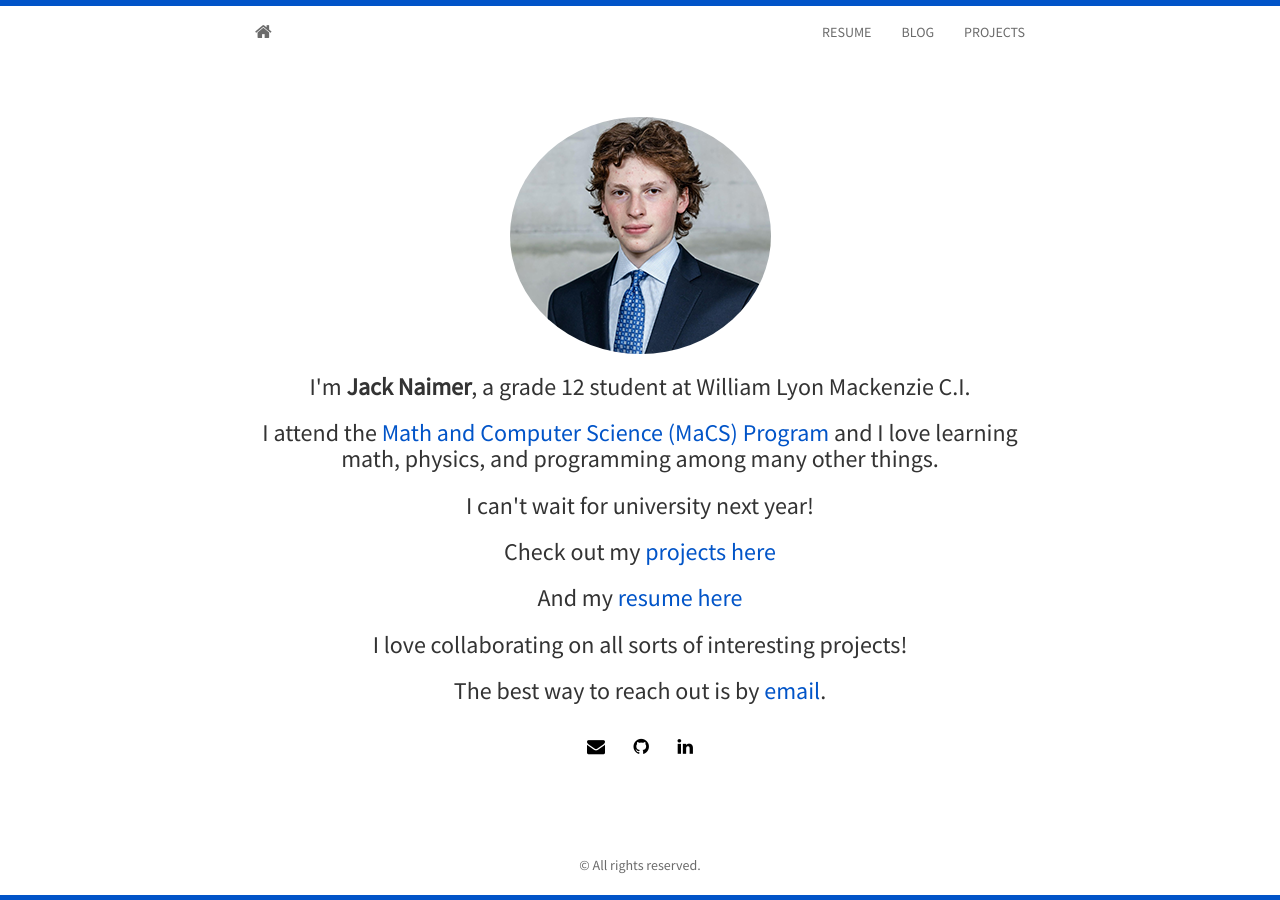
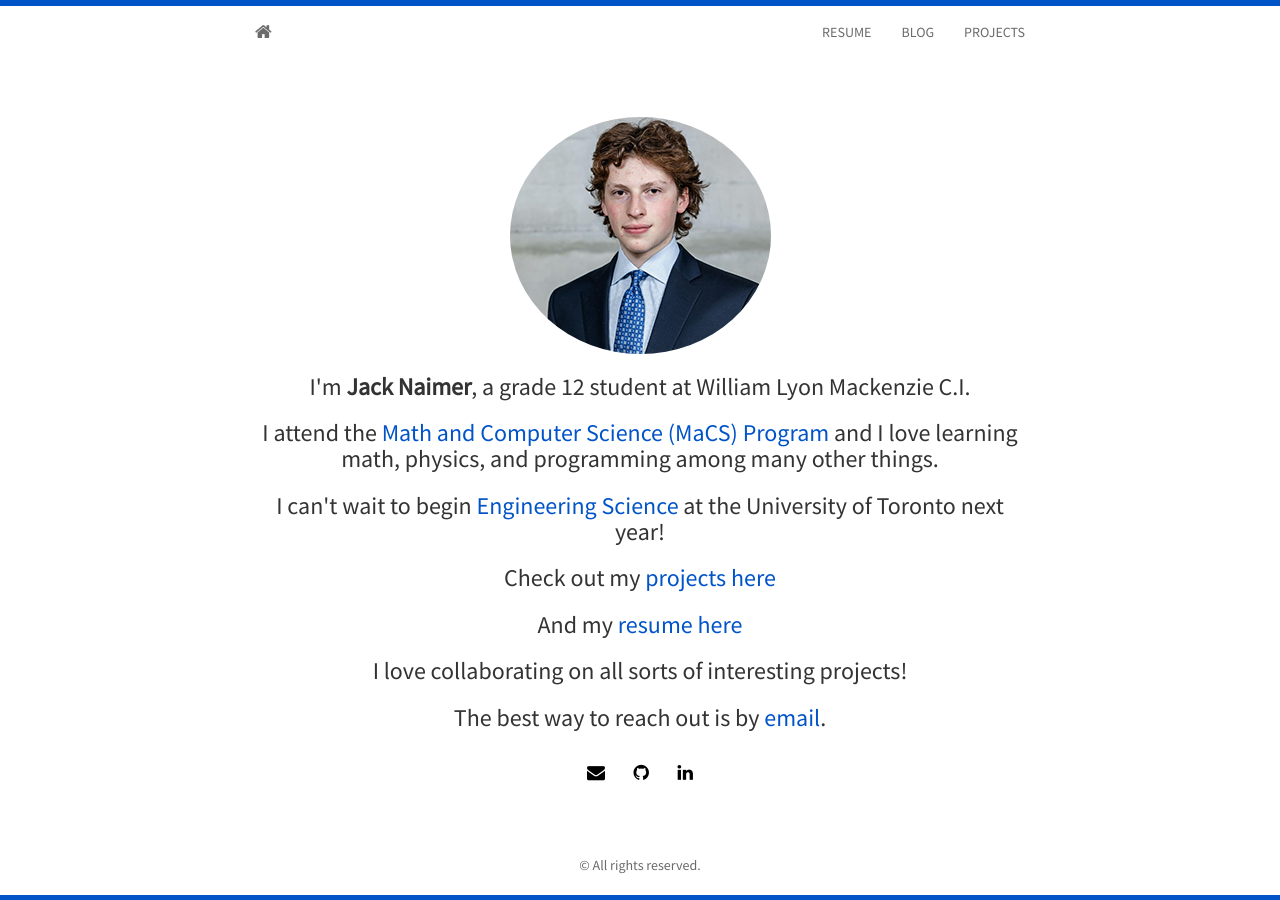
Before and after one commit to jackn11/jackn11.github.io, a Jekyll site: the page built from index.html, in a window 1280 px wide. Built offline with Jekyll 4.4.1, drawn with Linux system fonts in a browser that asks for light colours; nearby versions of some CDN libraries; the list of posts is cut into pages by our own code.

Commit message:
Update index.html

```diff
--- a/index.html
+++ b/index.html
@@ -10,7 +10,7 @@ layout: home
 	  </div>
 	  <h3>I'm <strong>{{ site.author }}</strong>, a grade 12 student at William Lyon Mackenzie C.I.</h3>
 	  <h3>I attend the <a href="http://wlmac.ca/macsprogram/" target="_blank" rel="noopener noreferrer">Math and Computer Science (MaCS) Program</a> and I love learning math, physics, and programming among many other things.</h3>
-	  <h3>I can't wait for university next year!<h3>
+	  <h3>I can't wait to begin <a href="https://engsci.utoronto.ca/program/what-is-engsci/" target="_blank" rel="noopener noreferrer">Engineering Science</a> at the University of Toronto next year!<h3>
 	  <h3>Check out my <a href="{{ site.baseurl }}projects.html"> projects here</a></h3>
 	  <h3>And my <a href="/docs/">resume here</a></h3>
 	  <h3>I love collaborating on all sorts of interesting projects!<h3>
```
